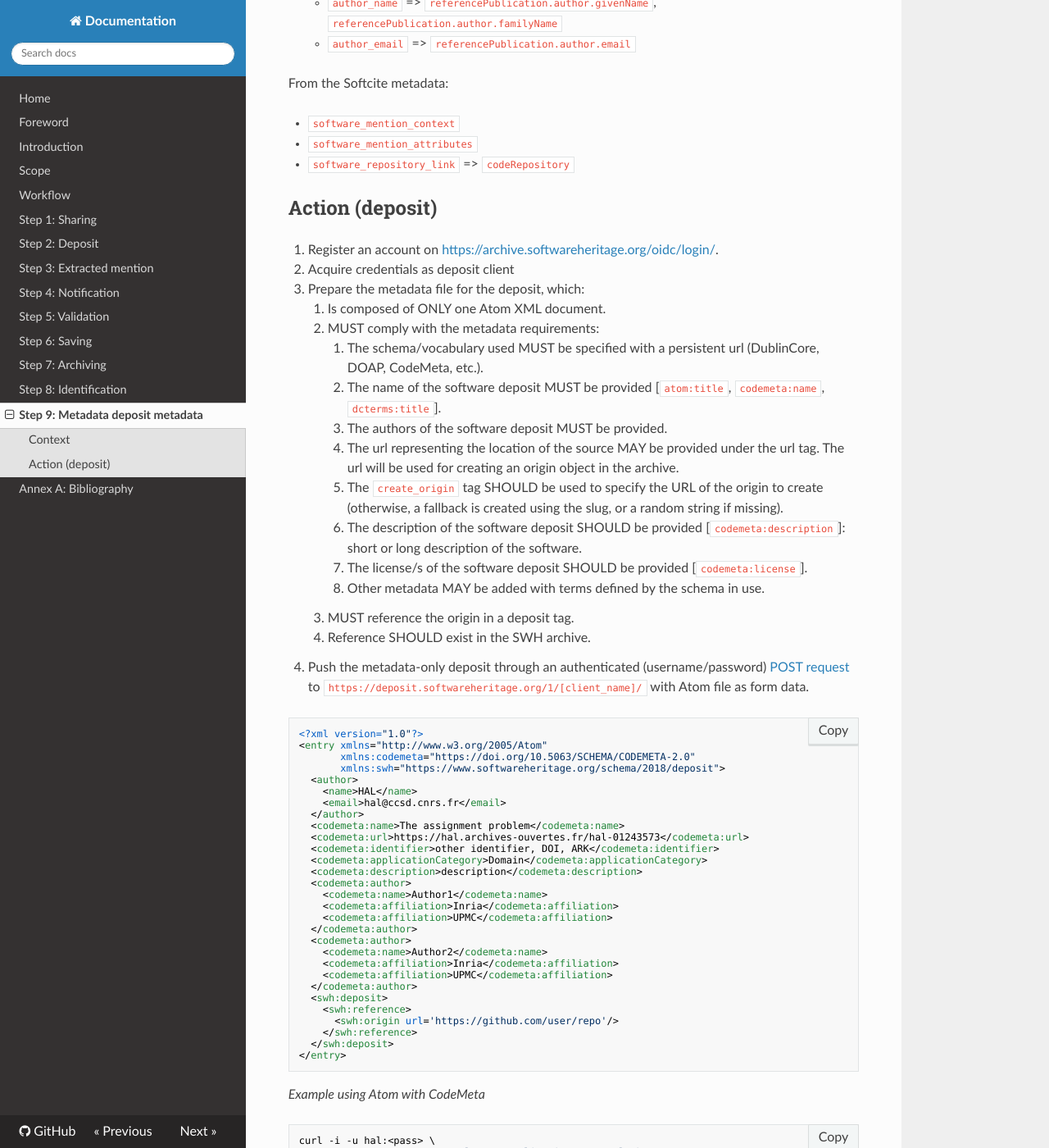
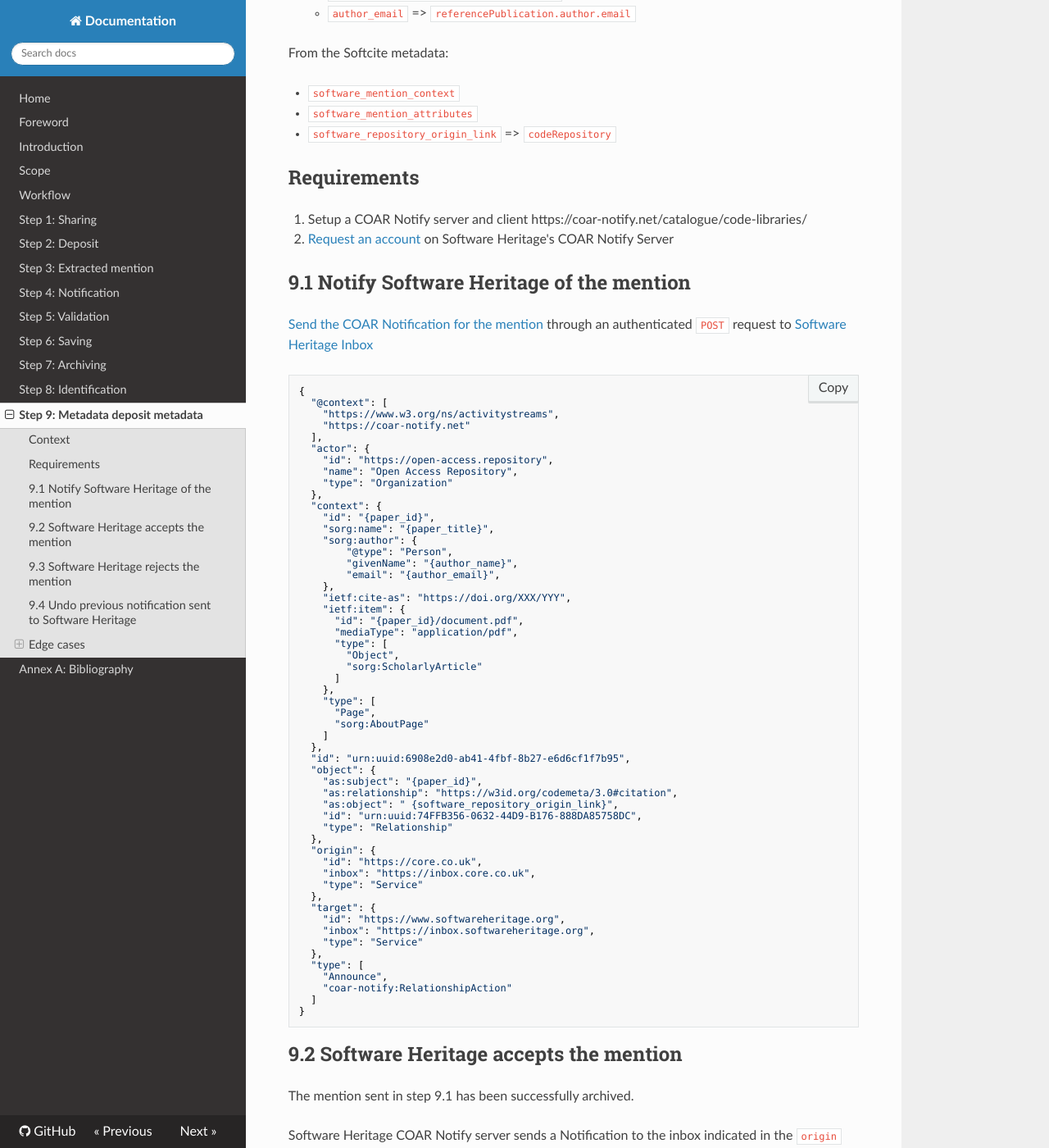
Before and after one commit to herrboyer/SoFairOA-documentation, an MkDocs documentation site: the page built from docs/19-step-9.md, in a window 1280 px wide and 1400 px high, scrolled down 492 px. Shown: the whole window at 82% size. Built offline with MkDocs 1.6.1, drawn with Linux system fonts in a browser that asks for light colours; nearby versions of some CDN libraries; some of the changed text lies outside the part shown.

Commit message:
Use COAR Notify to send the mention to SWH

````diff
--- a/docs/19-step-9.md
+++ b/docs/19-step-9.md
@@ -1,8 +1,8 @@
-# Step 9: Deposit (article) metadata record (optional - depends on OA repository)
+# Step 9: Notify SWH of the mention
 
 ## Context
 
-**Trigger**: archived repository done.
+**Trigger**: a mention has been identified or has been modified or cancelled
 
 **End result:** origin metadata in Software Heritage is updated with link to
 article with software mention information, identifying authority as OA
@@ -19,79 +19,197 @@ From the Softcite metadata:
 
 * `software_mention_context`
 * `software_mention_attributes`
-* `software_repository_link` => `codeRepository`
+* `software_repository_origin_link` => `codeRepository`
 
-## Action (deposit)
+## Requirements
 
-1. Register an account on
-   [https://archive.softwareheritage.org/oidc/login/](https://archive.softwareheritage.org/oidc/login/).
-2. Acquire credentials as deposit client
-3. Prepare the metadata file for the deposit, which:
-    1. Is composed of ONLY one Atom XML document.
-    2. MUST comply with the metadata requirements:
-        1. The schema/vocabulary used MUST be specified with a persistent url
-           (DublinCore, DOAP, CodeMeta, etc.).
-        2. The name of the software deposit MUST be provided [`atom:title`,
-           `codemeta:name`, `dcterms:title`].
-        3. The authors of the software deposit MUST be provided.
-        4. The url representing the location of the source MAY be provided
-           under the url tag. The url will be used for creating an origin
-           object in the archive.
-        5. The `create_origin` tag SHOULD be used to specify the URL of the
-           origin to create (otherwise, a fallback is created using the slug,
-           or a random string if missing).
-        6. The description of the software deposit SHOULD be
-           provided [`codemeta:description`]: short or long description of the
-           software.
-        7. The license/s of the software deposit SHOULD be provided
-           [`codemeta:license`].
-        8. Other metadata MAY be added with terms defined by the schema in use.
-    3. MUST reference the origin in a deposit tag.
-    4. Reference SHOULD exist in the SWH archive.
-4. Push the metadata-only deposit through an authenticated (username/password)
-   [POST
-   request](https://docs.softwareheritage.org/devel/swh-deposit/endpoints/collection.html#api-create-deposit)
-   to `https://deposit.softwareheritage.org/1/[client_name]/` with Atom file as
-   form data.
+1. Setup a COAR Notify server and client https://coar-notify.net/catalogue/code-libraries/
+2. [Request an account](https://docs.softwareheritage.org/user/coarnotify/howto/account.html)
+   on Software Heritage's COAR Notify Server
 
-```xml
-<?xml version="1.0"?>
-<entry xmlns="http://www.w3.org/2005/Atom"
-       xmlns:codemeta="https://doi.org/10.5063/SCHEMA/CODEMETA-2.0"
-       xmlns:swh="https://www.softwareheritage.org/schema/2018/deposit">
-  <author>
-    <name>HAL</name>
-    <email>hal@ccsd.cnrs.fr</email>
-  </author>
-  <codemeta:name>The assignment problem</codemeta:name>
-  <codemeta:url>https://hal.archives-ouvertes.fr/hal-01243573</codemeta:url>
-  <codemeta:identifier>other identifier, DOI, ARK</codemeta:identifier>
-  <codemeta:applicationCategory>Domain</codemeta:applicationCategory>
-  <codemeta:description>description</codemeta:description>
-  <codemeta:author>
-    <codemeta:name>Author1</codemeta:name>
-    <codemeta:affiliation>Inria</codemeta:affiliation>
-    <codemeta:affiliation>UPMC</codemeta:affiliation>
-  </codemeta:author>
-  <codemeta:author>
-    <codemeta:name>Author2</codemeta:name>
-    <codemeta:affiliation>Inria</codemeta:affiliation>
-    <codemeta:affiliation>UPMC</codemeta:affiliation>
-  </codemeta:author>
-  <swh:deposit>
-    <swh:reference>
-      <swh:origin url='https://github.com/user/repo'/>
-    </swh:reference>
-  </swh:deposit>
-</entry>
+## 9.1 Notify Software Heritage of the mention
+
+[Send the COAR Notification for the mention](https://docs.softwareheritage.org/user/coarnotify/howto/mention.html)
+through an authenticated `POST` request to
+[Software Heritage Inbox](https://inbox.softwareheritage.org)
+
+```json
+{
+  "@context": [
+    "https://www.w3.org/ns/activitystreams",
+    "https://coar-notify.net"
+  ],
+  "actor": {
+    "id": "https://open-access.repository",
+    "name": "Open Access Repository",
+    "type": "Organization"
+  },
+  "context": {
+    "id": "{paper_id}",
+    "sorg:name": "{paper_title}",
+    "sorg:author": {
+        "@type": "Person",
+        "givenName": "{author_name}",
+        "email": "{author_email}",
+    },
+    "ietf:cite-as": "https://doi.org/XXX/YYY",
+    "ietf:item": {
+      "id": "{paper_id}/document.pdf",
+      "mediaType": "application/pdf",
+      "type": [
+        "Object",
+        "sorg:ScholarlyArticle"
+      ]
+    },
+    "type": [
+      "Page",
+      "sorg:AboutPage"
+    ]
+  },
+  "id": "urn:uuid:6908e2d0-ab41-4fbf-8b27-e6d6cf1f7b95",
+  "object": {
+    "as:subject": "{paper_id}",
+    "as:relationship": "https://w3id.org/codemeta/3.0#citation",
+    "as:object": " {software_repository_origin_link}",
+    "id": "urn:uuid:74FFB356-0632-44D9-B176-888DA85758DC",
+    "type": "Relationship"
+  },
+  "origin": {
+    "id": "https://core.co.uk",
+    "inbox": "https://inbox.core.co.uk",
+    "type": "Service"
+  },
+  "target": {
+    "id": "https://www.softwareheritage.org",
+    "inbox": "https://inbox.softwareheritage.org",
+    "type": "Service"
+  },
+  "type": [
+    "Announce",
+    "coar-notify:RelationshipAction"
+  ]
+}
 ```
 
-*Example using Atom with CodeMeta*
+## 9.2 Software Heritage accepts the mention
 
-```bash
-curl -i -u hal:<pass> \
-     -F "atom=@atom-entry.xml;type=application/atom+xml;charset=UTF-8" \
-     -H 'In-Progress: false' \
-     -XPOST https://deposit.softwareheritage.org/1/hal/
+The mention sent in step 9.1 has been successfully archived.
+
+Software Heritage COAR Notify server sends a Notification to the inbox indicated in the
+`origin` key of the original Notification, mentioning its `id` in the `inReplyTo` key
+and containing the original message (except its `@context`) in the `object` key.
+
+```json
+{
+  "@context": [
+    "https://www.w3.org/ns/activitystreams",
+    "https://coar-notify.net"
+  ],
+  "inReplyTo": "urn:uuid:6908e2d0-ab41-4fbf-8b27-e6d6cf1f7b95",
+  "id": "urn:uuid:651ca751-8559-4c10-8256-92ef225ca5a1",
+  "object": {
+    ...
+  },
+  "target": {
+    "id": "https://core.co.uk",
+    "inbox": "https://inbox.core.co.uk",
+    "type": "Service"
+  },
+  "origin": {
+    "id": "https://www.softwareheritage.org",
+    "inbox": "https://inbox.softwareheritage.org",
+    "type": "Service"
+  },
+  "summary": "The mention has been archived by Software Heritage",
+  "type": "Accept"
+}
 ```
-*Example of POST request*
+
+## 9.3 Software Heritage rejects the mention
+
+The mention sent in step 9.1 has been rejected because something went wrong.
+
+Software Heritage COAR Notify server sends a Notification to the inbox indicated in the
+`origin` key of the original Notification, mentioning its `id` in the `inReplyTo` key
+and containing the original message (except its `@context`) in the `object` key.
+
+The error message explaining the reason why it was rejected will be found in the
+`summary` field.
+
+```json
+{
+  "@context": [
+    "https://www.w3.org/ns/activitystreams",
+    "https://coar-notify.net"
+  ],
+  "inReplyTo": "urn:uuid:6908e2d0-ab41-4fbf-8b27-e6d6cf1f7b95",
+  "id": "urn:uuid:4ec57878-edcf-4e54-a4a3-9c7582cb17b3",
+  "object": {
+    ...
+  },
+  "target": {
+    "id": "https://core.co.uk",
+    "inbox": "https://inbox.core.co.uk",
+    "type": "Service"
+  },
+  "origin": {
+    "id": "https://www.softwareheritage.org",
+    "inbox": "https://inbox.softwareheritage.org",
+    "type": "Service"
+  },
+  "summary": "Unable to archive this mention because...",
+  "type": "Reject"
+}
+```
+
+## 9.4 Undo previous notification sent to Software Heritage
+
+The mention sent in step 9.1 has been rejected by the author of the article.
+
+Send a `Undo` COAR Notification to the Software Heritage Inbox mentioning the `id` of
+Notification sent in 9.1 in the `inReplyTo` key and containing the original message
+(except its `@context`) in the `object` key.
+
+```json
+{
+  "@context": [
+    "https://www.w3.org/ns/activitystreams",
+    "https://coar-notify.net"
+  ],
+  "inReplyTo": "urn:uuid:651ca751-8559-4c10-8256-92ef225ca5a1",
+  "id": "urn:uuid:e4999c92-f9ea-4cbe-8970-41d6d00750dc",
+  "object": {
+    ...
+  },
+  "origin": {
+    "id": "https://core.co.uk",
+    "inbox": "https://inbox.core.co.uk",
+    "type": "Service"
+  },
+  "target": {
+    "id": "https://www.softwareheritage.org",
+    "inbox": "https://inbox.softwareheritage.org",
+    "type": "Service"
+  },
+  "summary": "The author rejected this mention",
+  "type": "Undo"
+}
+```
+
+## Edge cases
+
+* URL or SWHID aren’t available
+    * Rejected save code now request and rejected deposit
+
+### Error cases
+
+* The server answers with a `400` error code
+   * Your payload is either malformed or invalid
+* The server answers with a `401` error code
+   * All API calls MUST be authenticated with the proper HTTP header.
+* You receive an `UnprocessableNotification` in response to your mention
+   * Software Heritage inbox url MUST match the `payload['target']['inbox']` value in
+     the notification.
+* You receive a `Reject` notification in response to your mention
+   * `context['id']` MUST match `object['as:object']`
+   * `context['type']` MUST contain `sorg:SoftwareSourceCode`
--- a/docs/templates/OA-to-corresponding-author-email-notification-template.txt
+++ b/docs/templates/OA-to-corresponding-author-email-notification-template.txt
@@ -2,7 +2,8 @@ Dear <author_name>,
 
 We have found software mentions in your paper <paper_id> by the name <paper_title>.
 The mentions are the following:
-<software_mention_context>, <software_mention_ attributes>, <software_repository_link>
+<software_mention_context>, <software_mention_ attributes>,
+<software_repository_origin_link>
 
 Can you confirm that this software was developed during the research process of the referenced article?
 If this mention isn’t correct, can you modify the mention on this link.
````
